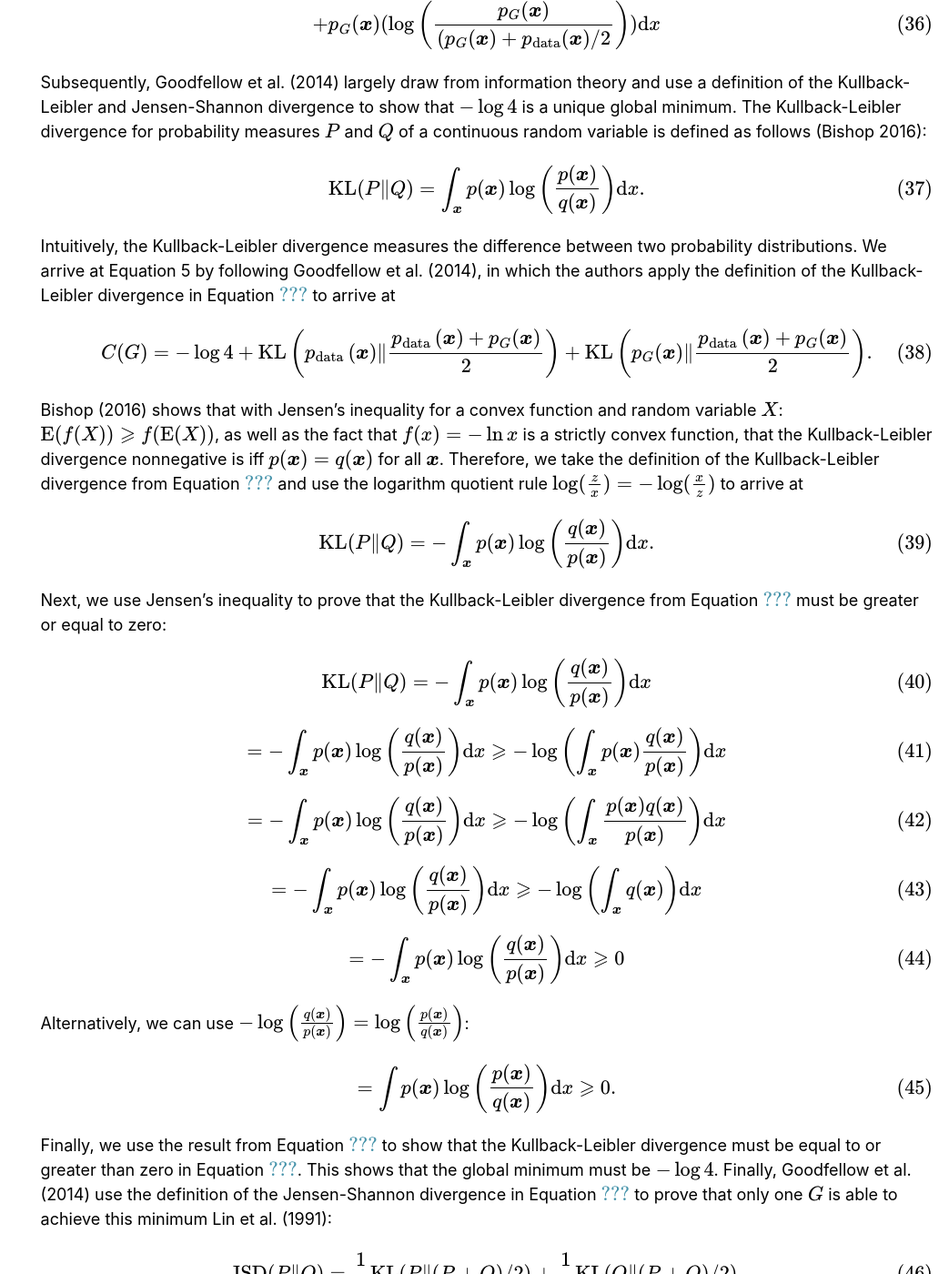
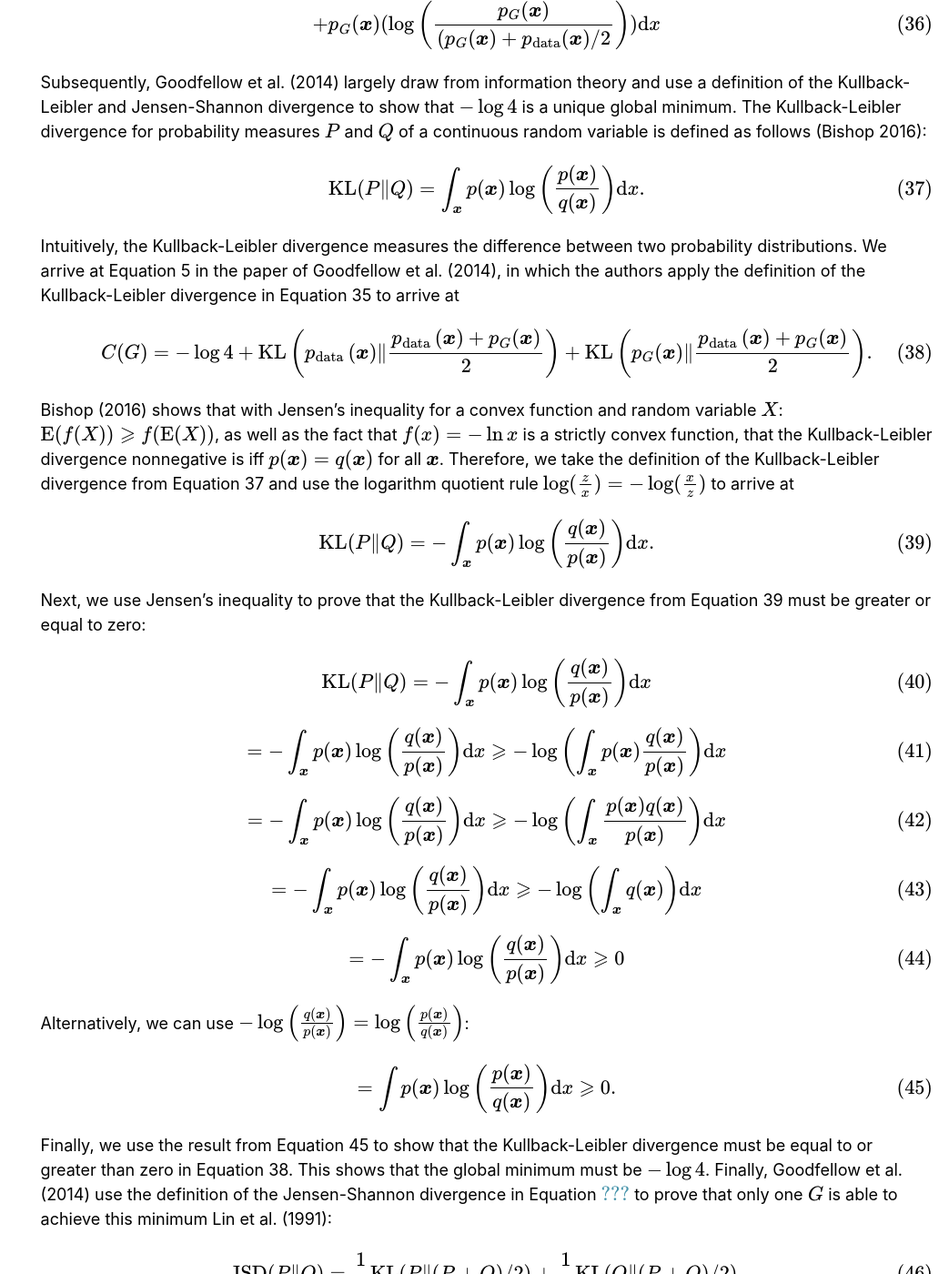
Before and after one commit to GilianPonte/gilianponte.github.io, a Jekyll site: the page built from _posts/2022-09-27-why_GANs_work_so_well.md, in a window 1280 px wide and 1400 px high, scrolled down 4129 px. Shown: the whole window at 91% size, without its empty margins (237-1280 px from the left). Built offline with Jekyll 4.4.1, drawn with Linux system fonts in a browser that asks for light colours; formulas are drawn with MathJax 3; some of the changed text lies outside the part shown.

Commit message:
Update 2022-09-27-why_GANs_work_so_well.md

```diff
--- a/_posts/2022-09-27-why_GANs_work_so_well.md
+++ b/_posts/2022-09-27-why_GANs_work_so_well.md
@@ -116,15 +116,15 @@ Subsequently, Goodfellow et al. (2014) largely draw from information theory and
 
 $$ \mathrm{KL}(P \| Q)= \int_{\boldsymbol{x}} p(\boldsymbol{x}) \log \left(\frac{p(\boldsymbol{x})}{q(\boldsymbol{x})}\right) \mathrm{d} x.$$
 
-Intuitively, the Kullback-Leibler divergence measures the difference between two probability distributions. We arrive at Equation 5 by following Goodfellow et al. (2014), in which the authors apply the definition of the Kullback-Leibler divergence in Equation \ref{eq:finally} to arrive at
+Intuitively, the Kullback-Leibler divergence measures the difference between two probability distributions. We arrive at Equation 5 in the paper of Goodfellow et al. (2014), in which the authors apply the definition of the Kullback-Leibler divergence in Equation 35 to arrive at
 
 $$ C(G)=-\log4 + \mathrm{K L}\left(p_{\text{data }}(\boldsymbol{x}) \| \frac{p_{\text{data }}(\boldsymbol{x})+p_{G}(\boldsymbol{x})}{2}\right) + \mathrm{K L}\left(p_{G}(\boldsymbol{x}) \| \frac{p_{\text{data }}(\boldsymbol{x})+p_{G}(\boldsymbol{x})}{2}\right).$$
 
-Bishop (2016) shows that with Jensen's inequality for a convex function and random variable $X$: $\mathrm{E}(f(X)) \geqslant f(\mathrm{E}(X))$, as well as the fact that $f(x) = -\ln x$ is a strictly convex function, that the Kullback-Leibler divergence nonnegative is iff $p(\boldsymbol{x}) = q(\boldsymbol{x})$ for all $\boldsymbol{x}$. Therefore, we take the definition of the Kullback-Leibler divergence from Equation \ref{KL} and use the logarithm quotient rule $\log(\frac{z}{x}) = -\log(\frac{x}{z})$ to arrive at
+Bishop (2016) shows that with Jensen's inequality for a convex function and random variable $X$: $\mathrm{E}(f(X)) \geqslant f(\mathrm{E}(X))$, as well as the fact that $f(x) = -\ln x$ is a strictly convex function, that the Kullback-Leibler divergence nonnegative is iff $p(\boldsymbol{x}) = q(\boldsymbol{x})$ for all $\boldsymbol{x}$. Therefore, we take the definition of the Kullback-Leibler divergence from Equation 37 and use the logarithm quotient rule $\log(\frac{z}{x}) = -\log(\frac{x}{z})$ to arrive at
 
 $$ \mathrm{KL}(P \| Q) = -\int_{\boldsymbol{x}} p(\boldsymbol{x}) \log \left(\frac{q(\boldsymbol{x})}{p(\boldsymbol{x})}\right) \mathrm{d} x. $$
 
-Next, we use Jensen's inequality to prove that the Kullback-Leibler divergence from Equation \ref{KLdiv} must be greater or equal to zero:
+Next, we use Jensen's inequality to prove that the Kullback-Leibler divergence from Equation 39 must be greater or equal to zero:
 
 $$ \mathrm{KL}(P \| Q) = -\int_{\boldsymbol{x}} p(\boldsymbol{x}) \log \left(\frac{q(\boldsymbol{x})}{p(\boldsymbol{x})}\right) \mathrm{d} x $$
 
@@ -140,11 +140,11 @@ Alternatively, we can use $- \log \left(\frac{q(\boldsymbol{x})}{p(\boldsymbol{x
 
 $$ = \int p(\boldsymbol{x}) \log \left(\frac{p(\boldsymbol{x})}{q(\boldsymbol{x})}\right) \mathrm{d} x \geqslant 0.$$
 
-Finally, we use the result from Equation \ref{jensen} to show that the Kullback-Leibler divergence must be equal to or greater than zero in Equation \ref{cg}. This shows that the global minimum must be $-\log4$. Finally, Goodfellow et al. (2014) use the definition of the Jensen-Shannon divergence in Equation \ref{cg} to prove that only one $G$ is able to achieve this minimum Lin et al. (1991):
+Finally, we use the result from Equation 45 to show that the Kullback-Leibler divergence must be equal to or greater than zero in Equation 38. This shows that the global minimum must be $-\log4$. Finally, Goodfellow et al. (2014) use the definition of the Jensen-Shannon divergence in Equation \ref{cg} to prove that only one $G$ is able to achieve this minimum Lin et al. (1991):
 
 $$ \operatorname{JSD}(P \| Q)=\frac{1}{2} \mathrm{KL}(P \| (P+Q)/2)+\frac{1}{2} \mathrm{KL}(Q \|(P+Q)/2).$$
 
-If we use the definition of the Jensen-Shannon divergence for Equation \ref{cg}, where $P = p_{\text{data}}$ and $Q = p_{G}$, we obtain
+If we use the definition of the Jensen-Shannon divergence for Equation 38, where $P = p_{\text{data}}$ and $Q = p_{G}$, we obtain
 
 $$ C(G)  =-\log4 + \mathrm{K L}\left(p_{\text{data }}(\boldsymbol{x}) \| \frac{p_{\text{data }}(\boldsymbol{x})+p_{G}(\boldsymbol{x})}{2}\right)$$
 
```
